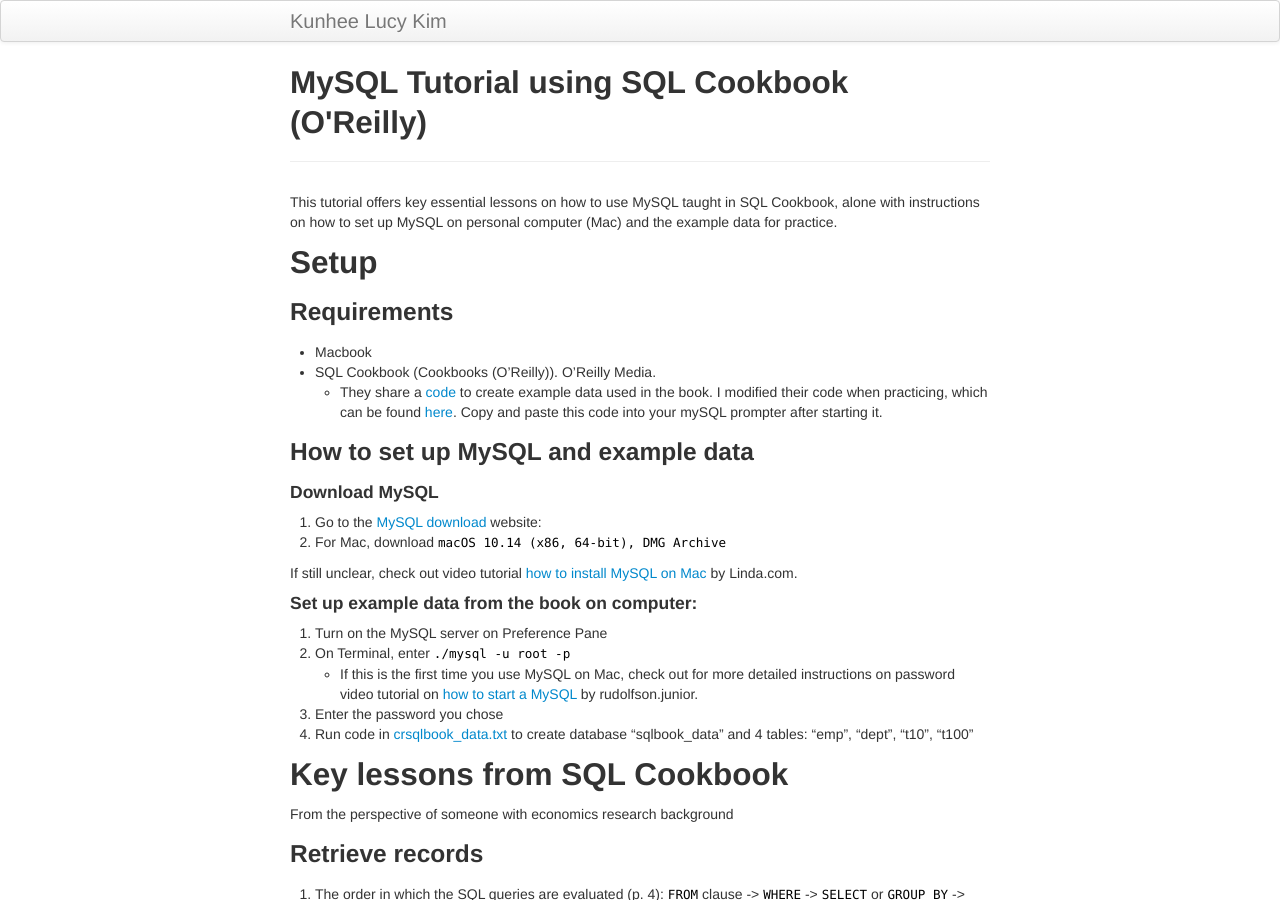
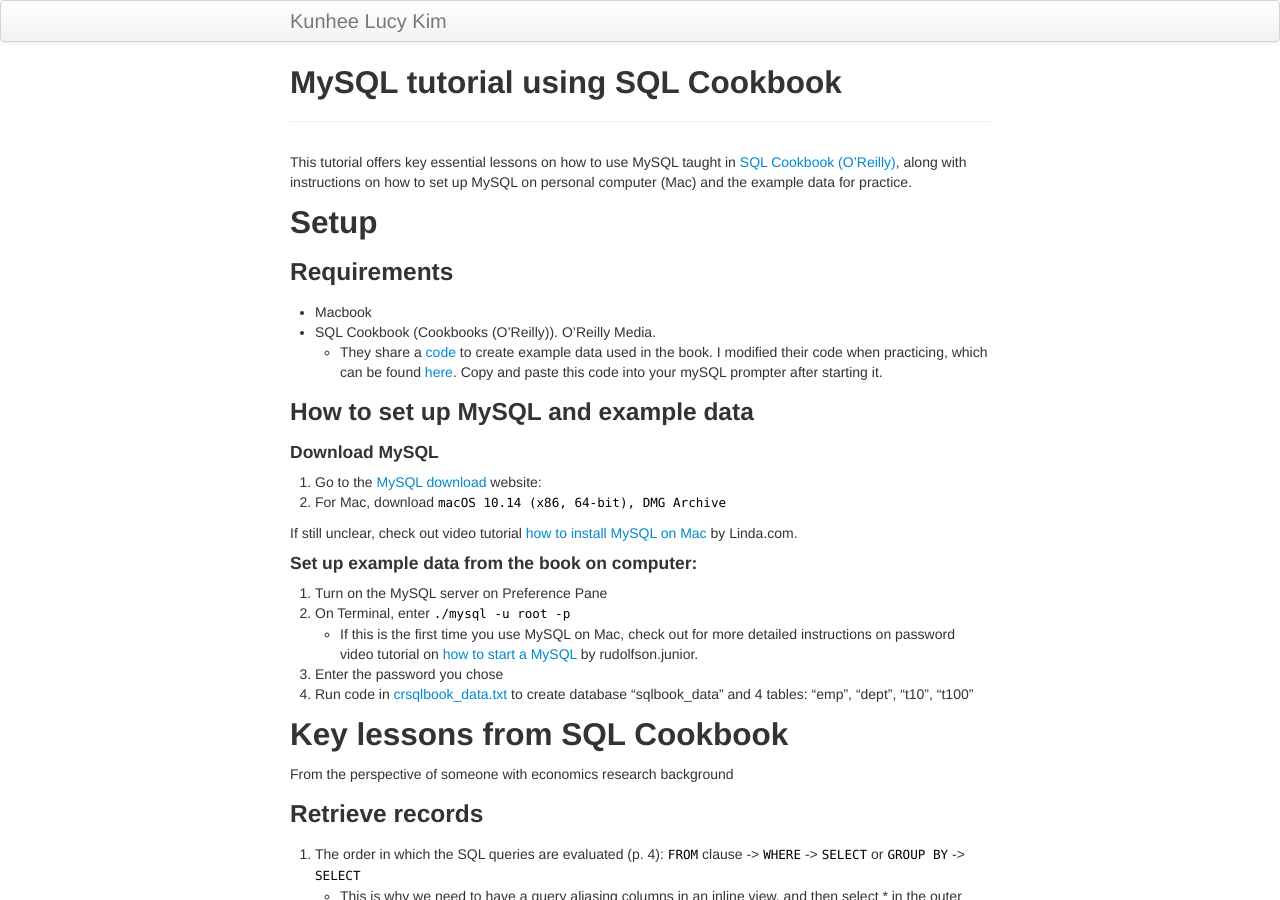
Before and after one commit to lucy-kim/lucy-kim.github.io, a Jekyll site: the page built from pages/learn-mySQL.md, in a window 1280 px wide and 900 px high. Built offline with Jekyll 4.4.1, drawn with Linux system fonts in a browser that asks for light colours; part of the change alters nothing that is shown.

Commit message:
Update learn-mySQL.md

````diff
--- a/pages/learn-mySQL.md
+++ b/pages/learn-mySQL.md
@@ -1,10 +1,11 @@
 ---
 layout: page
-title: MySQL Tutorial using SQL Cookbook (O'Reilly)
-description: Collection of key essential lessons on how to write SQL queries from SQL Cookbook with instructions of how to set up MySQL on personal computer (Mac)
+title: MySQL tutorial using SQL Cookbook
+description: This tutorial offers key essential lessons on how to use MySQL taught in SQL Cookbook (O'Reilly), along with instructions on how to set up MySQL on personal computer (Mac) and the example data for practice.
+output: ioslides_presentation
 ---
 
-This tutorial offers key essential lessons on how to use MySQL taught in SQL Cookbook, alone with instructions on how to set up MySQL on personal computer (Mac) and the example data for practice.
+This tutorial offers key essential lessons on how to use MySQL taught in [SQL Cookbook (O'Reilly)](http://shop.oreilly.com/product/9780596009762.do), along with instructions on how to set up MySQL on personal computer (Mac) and the example data for practice.
 
 ## Setup
 
@@ -72,7 +73,7 @@ From the perspective of someone with economics research background
 
 ### Sorting query results
 1. `order by col1, col2 desc`: sort by col1 in ascending, by col2 in descending order
-- sort by the **last** two characters of job title: use `substr()`
+2. sort by the **last** two characters of job title: use `substr()`
 ```sql
 select ename, job
 from emp
````
